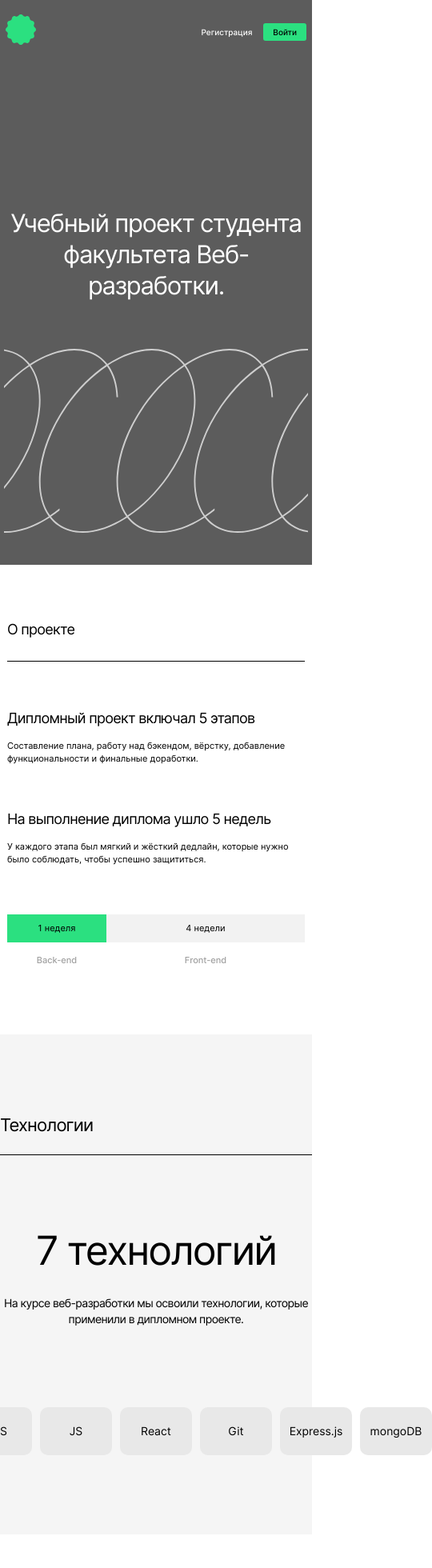
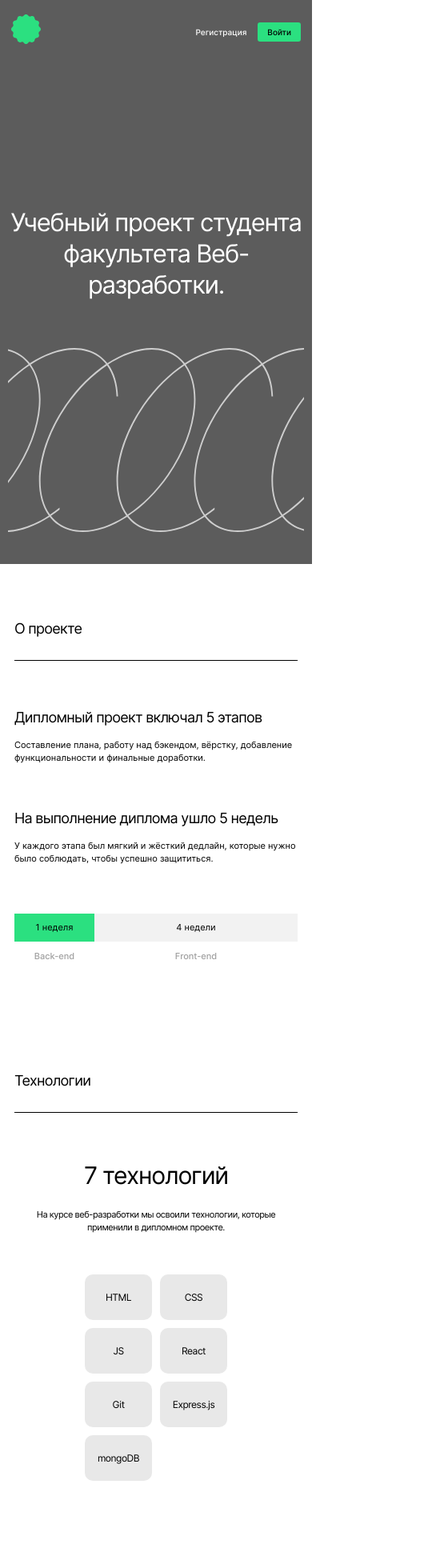
Before and after one commit to ValerieOschatz/movies-explorer-frontend, a React (Create React App) app: page / in a window 390 px wide. Shown: the top 1960 px of the page at 80% size, 540 px wide, since content can reach past the window. Built offline with nearby package versions, Linux system fonts and the light colour scheme.

Commit message:
page 1, adaptive

```diff
--- a/src/components/AboutMe/AboutMe.css
+++ b/src/components/AboutMe/AboutMe.css
@@ -1,5 +1,5 @@
 .about-me {
-  padding-top: 110px;
+  padding-top: 111px;
 }
 
 .about-me__container {
@@ -74,4 +74,108 @@
   width: 270px;
   height: 327px;
   border-radius: 10px;
+  object-fit: cover;
 }
+
+@media screen and (max-width: 1279px) {
+  .about-me__container {
+    width: calc(100% - 50px * 2);
+  }
+}
+
+@media screen and (max-width: 1023px) {
+  .about-me {
+    padding-top: 90px;
+  }
+
+  .about-me__text-container {
+    max-width: 364px;
+  }
+
+  .about-me__name {
+    font-size: 40px;
+    line-height: 1;
+  }
+
+  .about-me__about {
+    font-size: 12px;
+    line-height: 1.5;
+    margin-top: 16px;
+  }
+
+  .about-me__info {
+    font-size: 12px;
+    line-height: 1.5;
+    margin-top: 20px;
+  }
+
+  .about-me__photo {
+    width: 255px;
+    height: 307px;
+  }
+}
+
+@media screen and (max-width: 767px) {
+  .about-me__text-container {
+    max-width: 300px;
+  }
+}
+
+@media screen and (max-width: 600px) {
+  .about-me__text-container {
+    max-width: 200px;
+  }
+}
+
+@media screen and (max-width: 524px) {
+  .about-me {
+    padding-top: 70px;
+  }
+
+  .about-me__container {
+    width: calc(100% - 14px * 2);
+  }
+
+  .about-me__title {
+    font-size: 18px;
+    line-height: 1.22;
+    padding-bottom: 28px;
+  }
+
+  .about-me__info-container {
+    margin-top: 60px;
+    flex-direction: column-reverse;
+    align-items: center;
+    gap: 40px;
+  }
+
+  .about-me__text-container {
+    max-width: 100%;
+  }
+
+  .about-me__photo {
+    width: 292px;
+    height: 352px;
+  }
+
+  .about-me__name {
+    font-size: 30px;
+    line-height: 1.2;
+  }
+
+  .about-me__about {
+    font-size: 11px;
+    line-height: 1.45;
+    margin-top: 20px;
+  }
+
+  .about-me__info {
+    font-size: 11px;
+    line-height: 1.45;
+    margin-top: 20px;
+  }
+
+  .about-me__link {
+    margin-top: 40px;
+  }
+}
--- a/src/components/AboutProject/AboutProject.css
+++ b/src/components/AboutProject/AboutProject.css
@@ -73,17 +73,17 @@
 
 @media screen and (max-width: 1279px) {
   .about-project__container {
-    width: calc(100% - 50px);
+    width: calc(100% - 50px * 2);
   }
 }
 
-@media screen and (max-width: 900px) {
+@media screen and (max-width: 1023px) {
   .about-project {
-    padding: 90px 0;
+    padding: 90px 0 77px;
   }
 
   .about-project__list {
-    gap: 30px;
+    gap: 34px;
   }
 
   .about-project__text {
@@ -94,16 +94,17 @@
 
   .about-project__table {
     margin-top: 93px;
+    grid-template-columns: 140px auto;
   }
 }
 
 @media screen and (max-width: 524px) {
   .about-project {
-    padding: 70px 0;
+    padding: 70px 0 56px;
   }
 
   .about-project__container {
-    width: calc(100% - 18px);
+    width: calc(100% - 18px * 2);
   }
 
   .about-project__title {
@@ -130,8 +131,8 @@
   }
 
   .about-project__table {
-    grid-template-columns: 1fr 2fr;
-    grid-template-rows: 35px 45px;
+    grid-template-columns: 100px auto;
+    grid-template-rows: 35px 37px;
     margin-top: 60px;
   }
 
--- a/src/components/Footer/Footer.css
+++ b/src/components/Footer/Footer.css
@@ -15,6 +15,7 @@
   font-size: 13px;
   line-height: 1.23;
   margin: 0;
+  color: #A0A0A0;
 }
 
 .footer__menu {
@@ -22,6 +23,7 @@
   margin-top: 20px;
   display: flex;
   justify-content: space-between;
+  align-items: baseline;
 }
 
 .footer__copyright {
@@ -50,3 +52,52 @@
 .footer__link:hover {
   opacity: .5;
 }
+
+@media screen and (max-width: 1279px) {
+  .footer__container {
+    width: calc(100% - 30px * 2);
+  }
+}
+
+@media screen and (max-width: 1023px) {
+  .footer {
+    background-color: #FFF;
+  }
+}
+
+@media screen and (max-width: 524px) {
+  .footer__container {
+    width: calc(100% - 10px * 2);
+  }
+
+  .footer__title {
+    font-size: 12px;
+    line-height: 1.25;
+  }
+
+  .footer__menu {
+    margin-top: 21px;
+    flex-direction: column-reverse;
+    align-items: center;
+    justify-content: space-between;
+  }
+
+  .footer__nav {
+    margin: 26px 0;
+    flex-direction: column;
+    align-items: center;
+    gap: 10px;
+  }
+
+  .footer__link {
+    font-size: 12px;
+    line-height: 1.25;
+  }
+
+  .footer__copyright {
+    font-size: 12px;
+    line-height: 1.25;
+    color: #A0A0A0;
+    margin: 0 0 10px;
+  }
+}
--- a/src/components/Header/Header.css
+++ b/src/components/Header/Header.css
@@ -13,8 +13,8 @@
 }
 
 .header__logo {
-  width: 38px;
-  height: 38px;
+  width: 37px;
+  height: 37px;
   transition: opacity .3s ease-out;
 }
 
@@ -24,12 +24,12 @@
 
 @media screen and (max-width: 1279px) {
   .header__container {
-    width: calc(100% - 30px);
+    width: calc(100% - 30px * 2);
   }
 }
 
 @media screen and (max-width: 524px) {
   .header__container {
-    width: calc(100% - 14px);
+    width: calc(100% - 14px * 2);
   }
 }
--- a/src/components/Navigation/Navigation.css
+++ b/src/components/Navigation/Navigation.css
@@ -21,7 +21,7 @@
 
 .navigation__link_login {
   color: #000;
-  padding: 9px 20px;
+  padding: 8px 20px;
   background-color: #2BE080;
   border-radius: 3px;
 }
@@ -37,6 +37,6 @@
   }
 
   .navigation__link_login {
-    padding: 5px 12px;
+    padding: 6px 12px;
   }
 }
--- a/src/components/Portfolio/Portfolio.css
+++ b/src/components/Portfolio/Portfolio.css
@@ -46,10 +46,62 @@
   background-image: url(../../images/arrow.svg);
   background-repeat: no-repeat;
   background-size: 17px;
-  background-position: right center;
+  background-position: right 6px center;
   transition: opacity .3s ease-out;
 }
 
 .portfolio__link:hover {
   opacity: .5;
 }
+
+@media screen and (max-width: 1279px) {
+  .portfolio__container {
+    width: calc(100% - 50px * 2);
+  }
+}
+
+@media screen and (max-width: 1023px) {
+  .portfolio {
+    padding: 90px 0 69px;
+  }
+
+  .portfolio__link {
+    font-size: 28px;
+    line-height: 1.79;
+    background-size: 15px;
+  }
+}
+
+@media screen and (max-width: 767px) {
+  .portfolio__link {
+    font-size: 24px;
+    line-height: 1.7;
+    background-size: 17px;
+  }
+}
+
+@media screen and (max-width: 524px) {
+  .portfolio {
+    padding: 70px 0 51px;
+  }
+
+  .portfolio__container {
+    width: calc(100% - 14px * 2);
+  }
+
+  .portfolio__title {
+    font-size: 14px;
+    line-height: 1.43;
+  }
+
+  .portfolio__list {
+    margin-top: 20px;
+  }
+
+  .portfolio__link {
+    height: 67px;
+    font-size: 18px;
+    line-height: 1.56;
+    background-size: 10px;
+  }
+}
--- a/src/components/Promo/Promo.css
+++ b/src/components/Promo/Promo.css
@@ -6,7 +6,7 @@
   max-width: 1140px;
   width: 100%;
   margin: 0 auto;
-  min-height: 560px;
+  min-height: 559px;
   padding-top: 50px;
   box-sizing: border-box;
   background-image: url(../../images/landing-logo.svg);
@@ -27,7 +27,7 @@
 
 @media screen and (max-width: 1279px) {
   .promo__container {
-    width: calc(100% - 44px);
+    width: calc(100% - 44px * 2);
   }
 }
 
@@ -40,7 +40,7 @@
   }
 
   .promo__title {
-    max-width: 100%;
+    max-width: 680px;
     text-align: center;
   }
 }
@@ -48,7 +48,7 @@
 @media screen and (max-width: 900px) {
   .promo__container {
     padding-top: 300px;
-    min-height: 844px;
+    min-height: 843px;
   }
 }
 
@@ -73,7 +73,7 @@
 
 @media screen and (max-width: 524px) {
   .promo__container {
-    width: calc(100% - 10px);
+    width: calc(100% - 10px * 2);
     padding-top: 183px;
     min-height: 630px;
     background-position: center bottom 40px;
--- a/src/components/Techs/Techs.css
+++ b/src/components/Techs/Techs.css
@@ -45,8 +45,10 @@
 .techs__list {
   list-style-type: none;
   display: grid;
-  grid-template-columns: repeat(7, 90px);
-  grid-template-rows: 60px;
+  grid-template-columns: repeat(auto-fit, 84px);
+  max-width: 690px;
+  width: 100%;
+  justify-content: center;
   gap: 10px;
   padding: 0;
   margin: 0;
@@ -69,4 +71,72 @@
 .techs__tag {
   font-size: 14px;
   line-height: 1.21;
+  margin: 21px 0;
+  letter-spacing: -0.04em;
 }
+
+@media screen and (max-width: 1279px) {
+  .techs__container {
+    width: calc(100% - 50px * 2);
+  }
+}
+
+@media screen and (max-width: 1023px) {
+  .techs {
+    padding: 90px 0;
+  }
+
+  .techs__subtitle {
+    margin-top: 80px;
+  }
+
+  .techs__text {
+    font-size: 12px;
+    line-height: 1.5;
+    margin-top: 22px;
+  }
+
+  .techs__list {
+    margin-top: 83px;
+    max-width: 648px;
+  }
+
+  .techs__tag {
+    font-size: 12px;
+    line-height: 1.25;
+  }
+}
+
+@media screen and (max-width: 524px) {
+  .techs {
+    padding: 70px 0;
+    background-color: #fff;
+  }
+
+  .techs__container {
+    width: calc(100% - 18px * 2);
+  }
+
+  .techs__title {
+    font-size: 18px;
+    line-height: 1.22;
+    padding-bottom: 28px;
+  }
+
+  .techs__subtitle {
+    margin-top: 60px;
+    font-size: 30px;
+    line-height: 1.2;
+  }
+
+  .techs__text {
+    font-size: 11px;
+    line-height: 1.45;
+    margin-top: 24px;
+  }
+
+  .techs__list {
+    margin-top: 50px;
+    max-width: 178px;
+  }
+}
```
